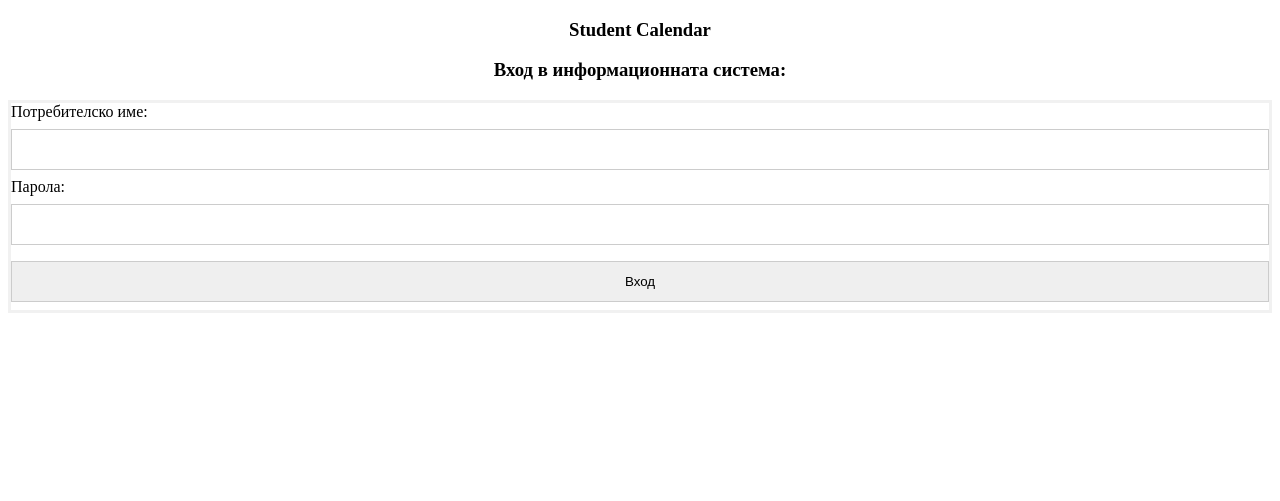
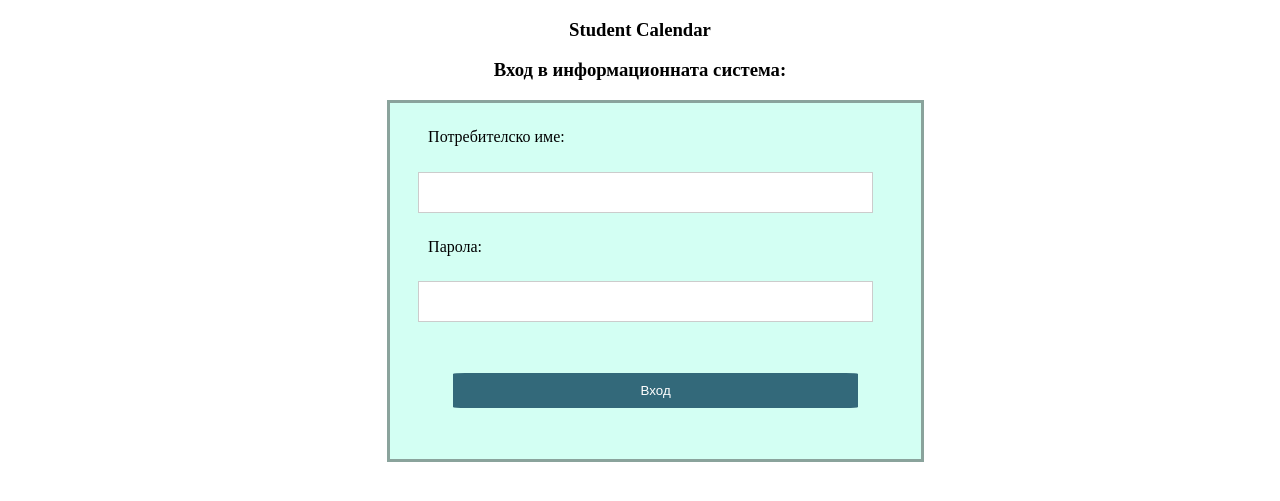
Before and after one commit to silviyayanakieva/ugly-php, a PHP site: page / in a window 1280 px wide. Shown: the top 501 px of the page. Run offline with PHP 8.4, Linux system fonts and the light colour scheme.

Commit message:
final commit for exam (checkpoint)

```diff
--- a/style/login.css
+++ b/style/login.css
@@ -1,36 +1,41 @@
-/* Bordered form */
+
+
 	form {
-    border: 3px solid #f1f1f1;
-
+		margin-left:30%;
+		background-color:#d3fff3;
+		border: 3px solid #8aa39c;
+		width:40%;
+		padding: 2% 1%;
+	}
+	p{
+		color:red;
 	}
 
-/* Full-width inputs */
 	input{
-    width: 100%;
+		width: 90%;
 		padding: 12px 20px;
-    margin: 8px 0;
+		margin: 5% 3% ;
 		display: inline-block;
 		border: 1px solid #ccc;
 		box-sizing: border-box;
 	}
 
-/* Set a style for all buttons */
-button {
-    background-color: #4CAF50;
-    color: white;
-    padding: 14px 20px;
-    margin: 8px 0;
-    border: none;
-    cursor: pointer;
-    width: 100%;
+	label{
+		margin-left: 5%;
 	}
 
-/* Add a hover effect for buttons */
-button:hover {
+	.button {
+		background-color: #33697a;
+		color: white;
+		padding: 2% 7%;
+		border: none;
+		border-radius: 3%;
+		height: 10%;
+		width: 80%;
+		margin-left: 10%;
+		margin-bottom: 5%;
+	}
+
+	.button:hover {
 		opacity: 0.8;
 	}
-
-/* Add padding to containers */
-.container {
-    padding: 16px;
-}
```
Lines whose indentation alone changed are shown as unchanged.
